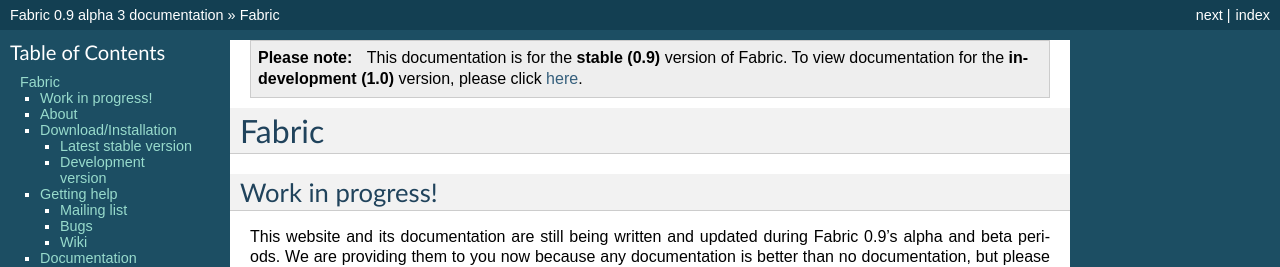
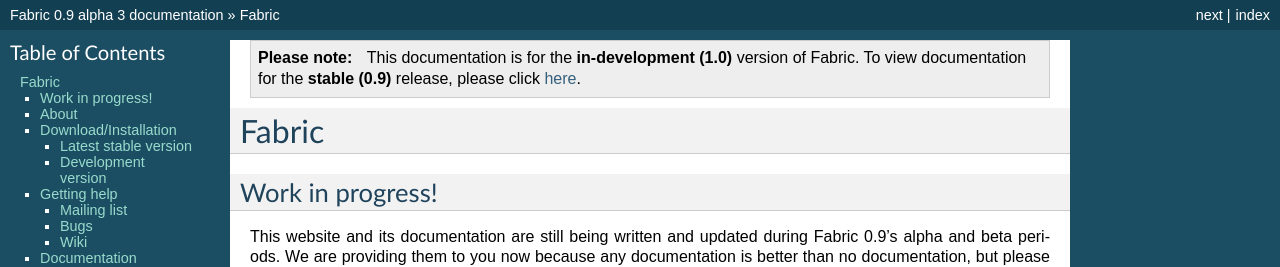
Before and after one commit to fabric/fabric, a Sphinx documentation site: the page built from docs/index.rst, in a window 1280 px wide and 900 px high. Shown: the top 267 px of the window. Built offline with Sphinx 7.4.7, drawn with Linux system fonts in a browser that asks for light colours.

Commit message:
Tweaked merge from 0.9 to be accurate for master/1.0

```diff
--- a/docs/_templates/page.html
+++ b/docs/_templates/page.html
@@ -2,9 +2,10 @@
 {% block body %}
 <div class="admonition note">
     <p class="first admonition-title">Please note</p>
-    <p class="last">This documentation is for the <strong>stable (0.9)</strong>
-    version of Fabric. To view documentation for the <strong>in-development
-    (1.0)</strong> version, please click <a href="/1.0/">here</a>.</p>
+    <p class="last">This documentation is for the <strong>in-development
+    (1.0)</strong> version of Fabric. To view documentation for the
+    <strong>stable (0.9)</strong> release, please click <a
+    href="/0.9/">here</a>.</p>
 </div>
 {{ super() }}
 {% endblock %}
```
